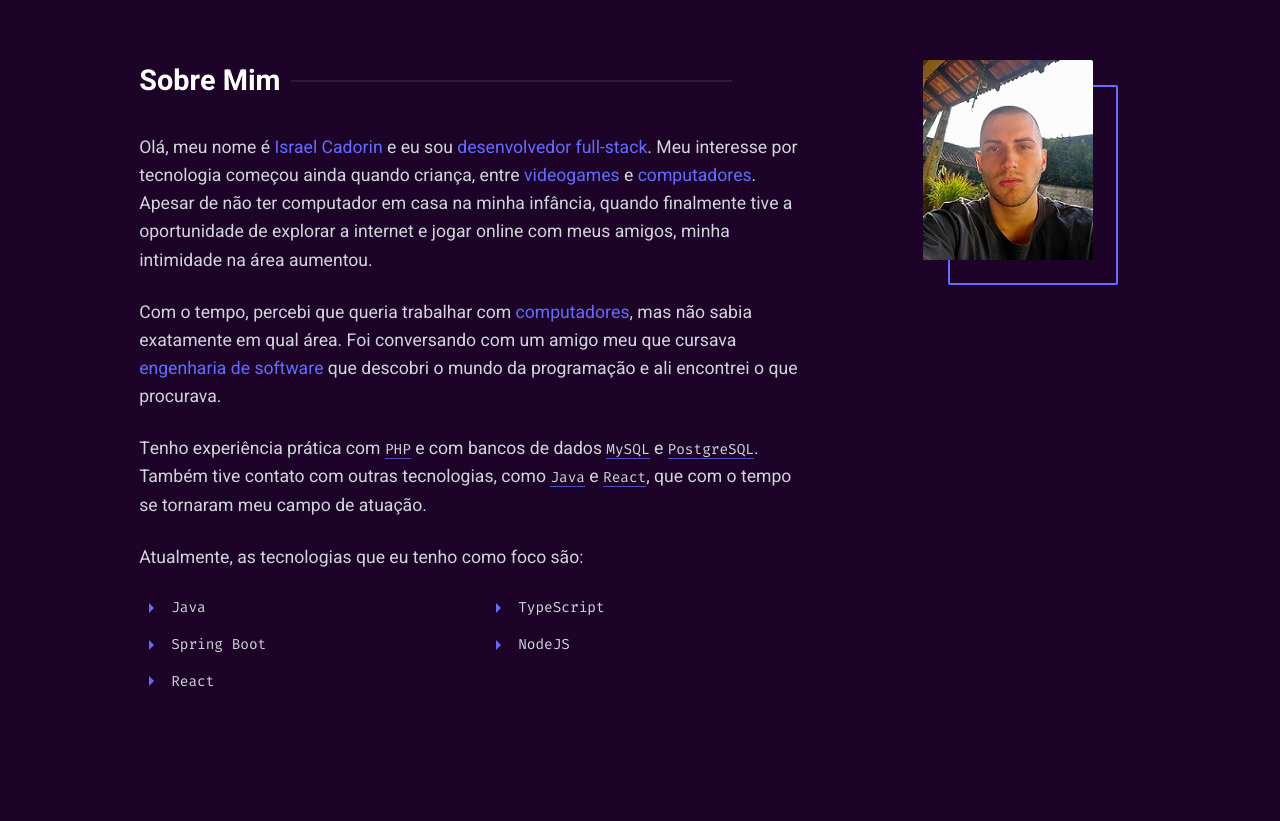
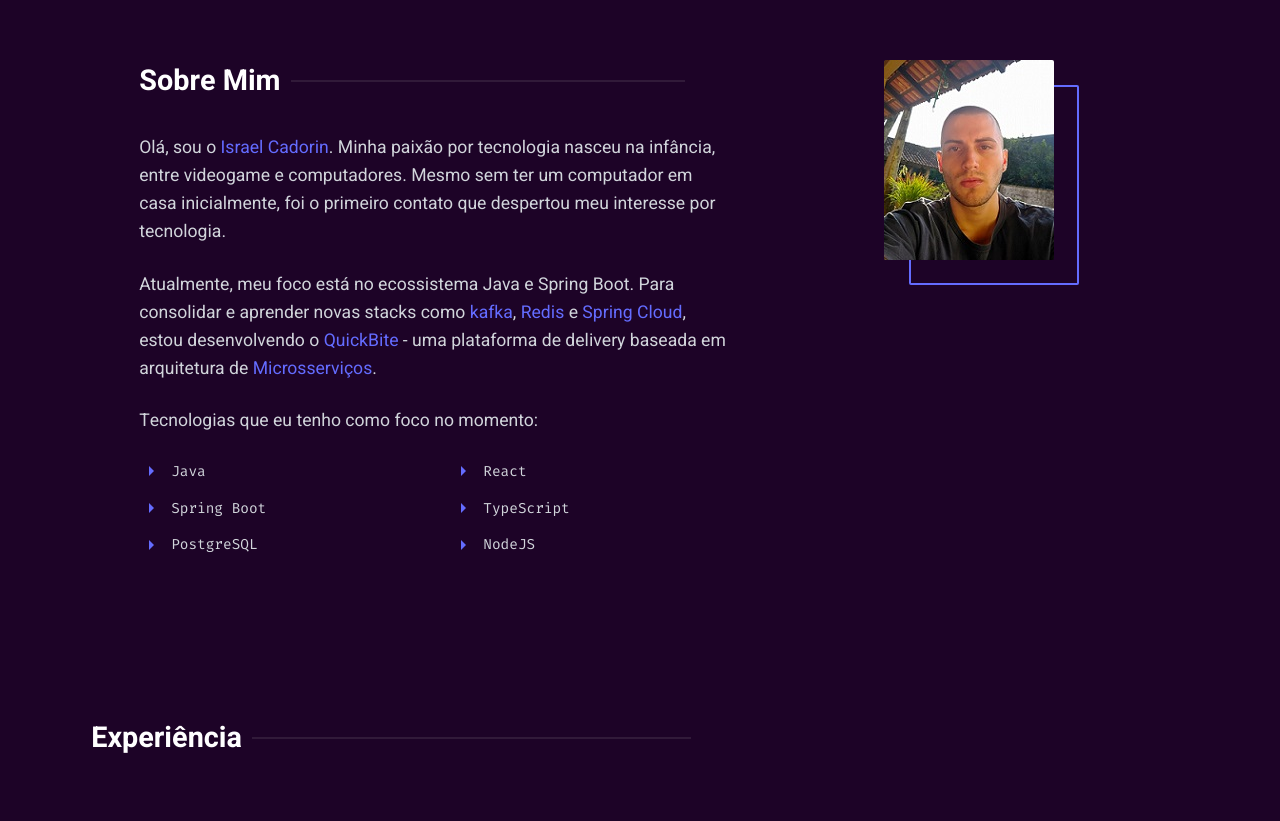
Before and after one commit to icadorin/portfolio, a React (Vite) app: page / in a window 1280 px wide. Shown: the part 820-1641 px from the top of the page. Built offline with nearby package versions, Linux system fonts and the light colour scheme.

Commit message:
refactor: enhance about section readability

```diff
--- a/src/components/common/HighlightedTextAbout.tsx
+++ b/src/components/common/HighlightedTextAbout.tsx
@@ -4,25 +4,16 @@ import { HighlightedTextProps } from '../../types/highlightedText';
 const HighlightedText: React.FC<HighlightedTextProps> = ({
   text,
   highlights = [],
-  underlineHighlights = [],
-  hightlightClass,
-  underlineClass,
+  highlightClass = 'highlight',
 }) => {
-  const highlightMap = new Map<string, string>();
+  if (highlights.length === 0) {
+    return <>{text}</>;
+  }
 
-  highlights.forEach((item) => {
-    highlightMap.set(item.toLowerCase(), hightlightClass);
-  });
-  underlineHighlights.forEach((item) => {
-    highlightMap.set(item.toLowerCase(), underlineClass);
-  });
+  const escapedWords = highlights.map((word) =>
+    word.replace(/[.*+?^${}()|[\]\\]/g, '\\$&'),
+  );
 
-  const highlightWords = Array.from(highlightMap.keys());
-  if (highlightWords.length === 0) return <>{text}</>;
-
-  const escapedWords = highlightWords.map((w) =>
-    w.replace(/[.*+?^${}()|[\]\\]/g, '\\$&'),
-  );
   const regex = new RegExp(`(${escapedWords.join('|')})`, 'gi');
 
   const parts = text.split(regex);
@@ -30,14 +21,18 @@ const HighlightedText: React.FC<HighlightedTextProps> = ({
   return (
     <>
       {parts.map((part, index) => {
-        const styleClass = highlightMap.get(part.toLowerCase());
-        if (styleClass) {
+        const shouldHighlight = highlights.some(
+          (highlight) => highlight.toLowerCase() === part.toLowerCase(),
+        );
+
+        if (shouldHighlight) {
           return (
-            <span className={styleClass} key={index}>
+            <span key={index} className={highlightClass}>
               {part}
             </span>
           );
         }
+
         return <React.Fragment key={index}>{part}</React.Fragment>;
       })}
     </>
--- a/src/data/aboutData.ts
+++ b/src/data/aboutData.ts
@@ -1,29 +1,28 @@
 export const aboutData = {
   paragraphs: [
-    `Olá, meu nome é Israel Cadorin e eu sou desenvolvedor full-stack.
-    Meu interesse por tecnologia começou ainda quando criança, entre videogames e computadores.
-    Apesar de não ter computador em casa na minha infância, quando finalmente tive a oportunidade
-    de explorar a internet e jogar online com meus amigos, minha intimidade na área aumentou.`,
+    `Olá, sou o Israel Cadorin. Minha paixão por tecnologia nasceu na infância, entre videogame
+    e computadores. Mesmo sem ter um computador em casa inicialmente, foi o primeiro contato que
+    despertou meu interesse por tecnologia.`,
 
-    `Com o tempo, percebi que queria trabalhar com computadores, mas não sabia exatamente em qual área.
-    Foi conversando com um amigo meu que cursava engenharia de software que descobri o mundo da programação
-    e ali encontrei o que procurava.`,
+    `Atualmente, meu foco está no ecossistema Java e Spring Boot. Para consolidar e aprender
+    novas stacks como kafka, Redis e Spring Cloud, estou desenvolvendo o QuickBite - uma plataforma de
+    delivery baseada em arquitetura de Microsserviços.`,
 
-    `Tenho experiência prática com PHP e com bancos de dados MySQL e PostgreSQL. Também tive contato com
-    outras tecnologias, como Java e React, que com o tempo se tornaram meu campo de atuação.`,
+    `Tecnologias que eu tenho como foco no momento:`,
+  ],
 
-    `Atualmente, as tecnologias que eu tenho como foco são:`,
-  ],
   highlights: [
     'Israel Cadorin',
     'desenvolvedor full-stack',
-    'videogames',
-    'computadores',
-    'engenharia de software',
+    'Kafka',
+    'Redis',
+    'Spring Cloud',
+    'QuickBite',
+    'microsserviços',
   ],
-  underlineHighlights: ['PHP', 'MySQL', 'PostgreSQL', 'Java', 'React'],
+
   techStack: [
-    ['Java', 'Spring Boot', 'React'],
-    ['TypeScript', 'NodeJS'],
+    ['Java', 'Spring Boot', 'PostgreSQL'],
+    ['React', 'TypeScript', 'NodeJS'],
   ],
 };
--- a/src/types/highlightedText.ts
+++ b/src/types/highlightedText.ts
@@ -1,7 +1,5 @@
 export interface HighlightedTextProps {
   text: string;
   highlights?: string[];
-  underlineHighlights?: string[];
-  hightlightClass: string;
-  underlineClass: string;
+  highlightClass?: string;
 }
```
